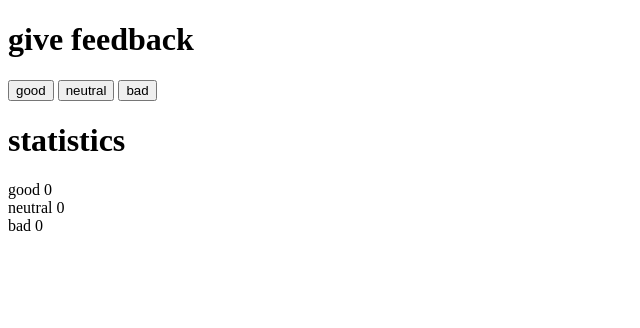
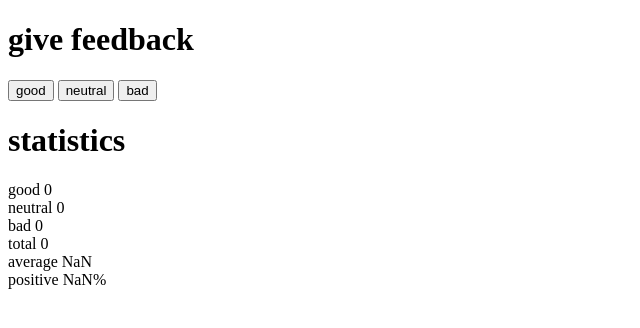
Before and after one commit to Looch8/FullStackOpen, a React (Create React App) app in the folder part1/unicafe/: page / in a window 1280 px wide. Shown: the top 328 px of the page, without its empty margins (0-640 px from the left). Built offline with nearby package versions, Linux system fonts and the light colour scheme.

Commit message:
finished part 2 of unicafe

```diff
--- a/part1/unicafe/src/App.js
+++ b/part1/unicafe/src/App.js
@@ -16,6 +16,8 @@ const App = () => {
   const [neutral, setNeutral] = useState(0);
   const [bad, setBad] = useState(0);
 
+
+
   return (
     <div>
       <h1>give feedback</h1>
@@ -26,6 +28,9 @@ const App = () => {
       <Display text="good" score={good} />
       <Display text="neutral" score={neutral} />
       <Display text="bad" score={bad} />
+      <Display text='total' score={good + neutral + bad} />
+      <Display text='average' score ={(good - bad) / (good + bad + neutral)} />
+      <Display text='positive' score={(good * 100) / (good + neutral + bad) + '%'} />
     </div>
   );
 };
```
